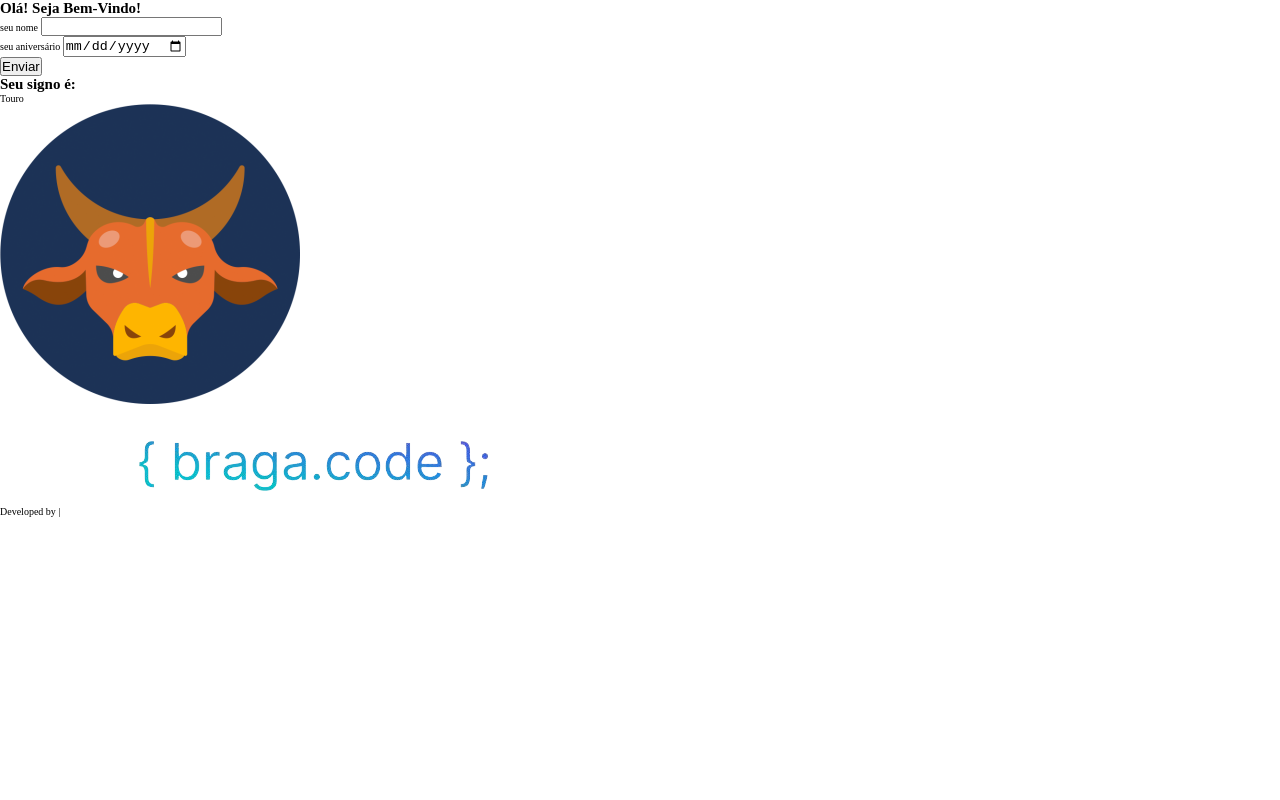
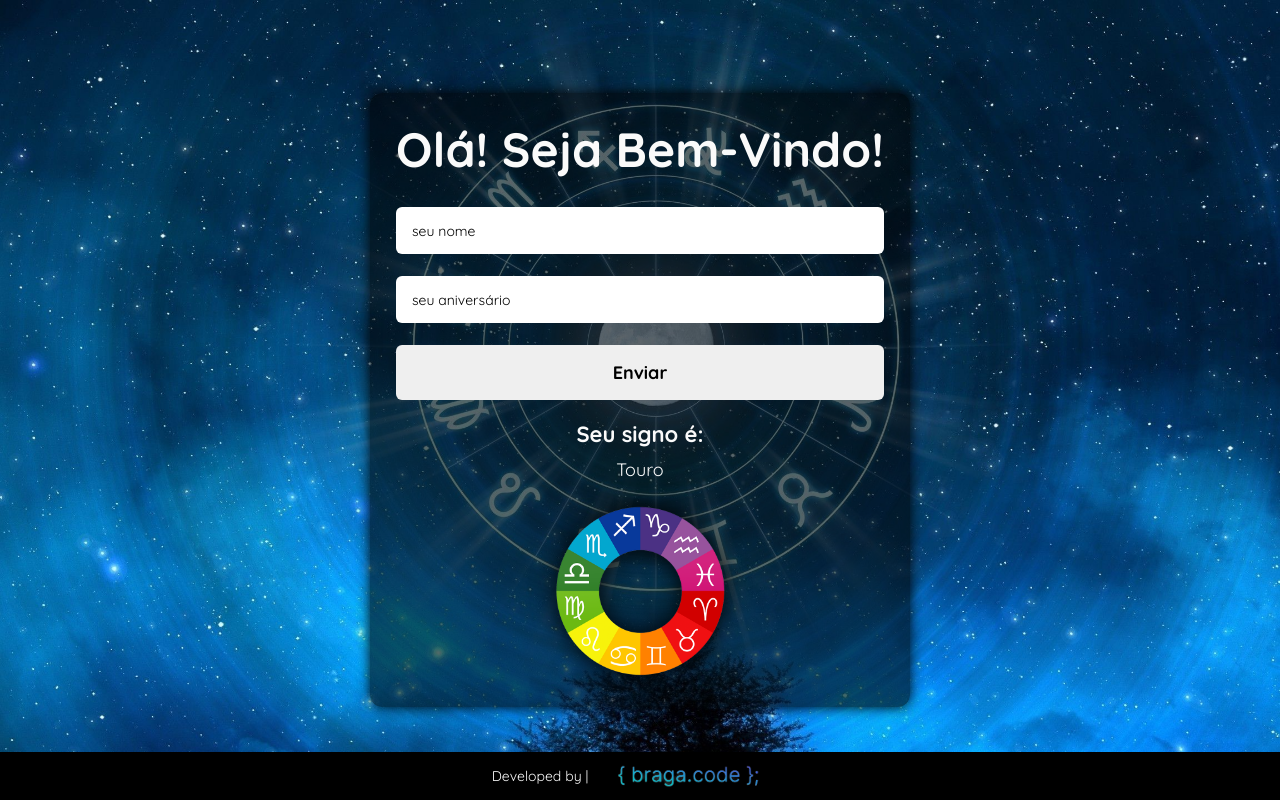
Before and after one commit to code-front-braga/PR-Whats_Your_Sign, a website with bundled scripts: page index.html in a window 1280 px wide. Built offline with nearby package versions, Linux system fonts and the light colour scheme.

Commit message:
chore: Projeto estilizado

```diff
--- a/index.html
+++ b/index.html
@@ -2,6 +2,11 @@
 <html lang="pt-br">
   <head>
     <meta charset="UTF-8" />
+
+    <link rel="preconnect" href="https://fonts.googleapis.com" />
+    <link rel="preconnect" href="https://fonts.gstatic.com" crossorigin />
+    <link href="https://fonts.googleapis.com/css2?family=Quicksand:wght@300..700&display=swap" rel="stylesheet" />
+
     <meta name="viewport" content="width=device-width, initial-scale=1.0" />
     <title>What's Your Sign ?</title>
 
@@ -14,15 +19,16 @@
           <h1>Olá! Seja Bem-Vindo!</h1>
         </header>
 
+        <div class="section-content">
           <form>
             <div class="name-content">
+              <input type="text" id="name" required autocomplete="off" />
               <label for="name">seu nome</label>
-            <input type="text" id="name" />
             </div>
 
             <div class="birthday-content">
+              <input type="text" id="birthday" required autocomplete="off" />
               <label for="birthday">seu aniversário</label>
-            <input type="date" id="birthday" />
             </div>
 
             <button type="submit">Enviar</button>
@@ -34,14 +40,15 @@
               <span>Touro</span>
             </div>
 
-          <img src="./src/assets/images/taurus_sign.png" alt="" />
+            <img src="./src/assets/images/all_signs.png" alt="Imagem em formato de círculo contendo todos os signos." />
+          </div>
         </div>
       </section>
 
       <footer class="footer-container">
         <div class="footer-content">
           Developed by |
-          <a href="https://github.com/code-front-braga">
+          <a href="https://github.com/code-front-braga" target="_blank">
             <img
               src="./src/assets/images/logo_braga_code.png"
               alt="Logo { braga.code } com cores em gradiente azul claro e azul escuro"
--- a/src/assets/css/styles.css
+++ b/src/assets/css/styles.css
@@ -7,3 +7,156 @@
 html {
   font-size: 62.5%;
 }
+
+body {
+  font-size: 1.4rem;
+}
+
+#main-container {
+  background: url('../images/bg_horoscope.jpg') center/cover no-repeat;
+  color: #fafafa;
+
+  font-family: 'Quicksand', sans-serif;
+
+  width: 100%;
+  height: 100vh;
+
+  display: flex;
+}
+
+.section-container {
+  background: #00000095;
+  box-shadow: 0 0 1.4rem #000;
+  border-radius: 12px;
+
+  margin: auto;
+
+  display: flex;
+  flex-direction: column;
+  justify-content: center;
+  align-items: center;
+  gap: 2.8rem;
+  padding: 2.6rem;
+}
+
+.section-container header {
+  font-size: 3.2rem;
+}
+
+.section-content {
+  width: 100%;
+
+  display: flex;
+  flex-direction: column;
+  align-items: center;
+  gap: 2rem;
+}
+
+.section-content form {
+  width: 100%;
+
+  display: flex;
+  flex-direction: column;
+  align-items: center;
+  gap: 2.2rem;
+}
+
+.name-content,
+.birthday-content {
+  position: relative;
+
+  width: 100%;
+}
+
+input,
+button {
+  border-radius: 6px;
+  border: none;
+  outline: none;
+
+  width: 100%;
+
+  padding: 1.6rem;
+}
+
+button {
+  cursor: pointer;
+
+  font-family: 'Quicksand', sans-serif;
+  font-size: 1.8rem;
+  font-weight: 700;
+}
+
+label {
+  pointer-events: none;
+  color: #000;
+
+  font-size: 1.4rem;
+
+  position: absolute;
+  left: 1.6rem;
+  top: 50%;
+  transform: translateY(-50%);
+
+  transition: 0.2s ease, top 0.2s ease;
+}
+
+input:is(:focus, :valid) ~ label {
+  background: #fafafa;
+  border-radius: 3px;
+
+  left: 2rem;
+  transform: translateY(-185%);
+
+  padding-inline: 0.8rem;
+}
+
+.sign-container {
+  display: flex;
+  flex-direction: column;
+  align-items: center;
+  gap: 2rem;
+}
+
+.sign-info {
+  display: flex;
+  flex-direction: column;
+  align-items: center;
+  gap: 1rem;
+}
+
+.sign-info h2 {
+  font-size: 2.2rem;
+}
+
+.sign-info span {
+  font-size: 1.8rem;
+}
+
+.sign-container img {
+  filter: drop-shadow(0 0 1.2rem #000);
+
+  width: 18rem;
+}
+
+.footer-container {
+  background: #000;
+
+  width: 100%;
+
+  position: absolute;
+  bottom: 0;
+
+  display: flex;
+}
+
+.footer-content {
+  margin: auto;
+
+  display: flex;
+  align-items: center;
+}
+
+.footer-content img {
+  width: 20rem;
+}
```
Also changed, not shown: src/assets/images/all_signs.png (added), src/assets/images/bg_horoscope.jpg (added). Lines whose indentation alone changed are shown as unchanged.
